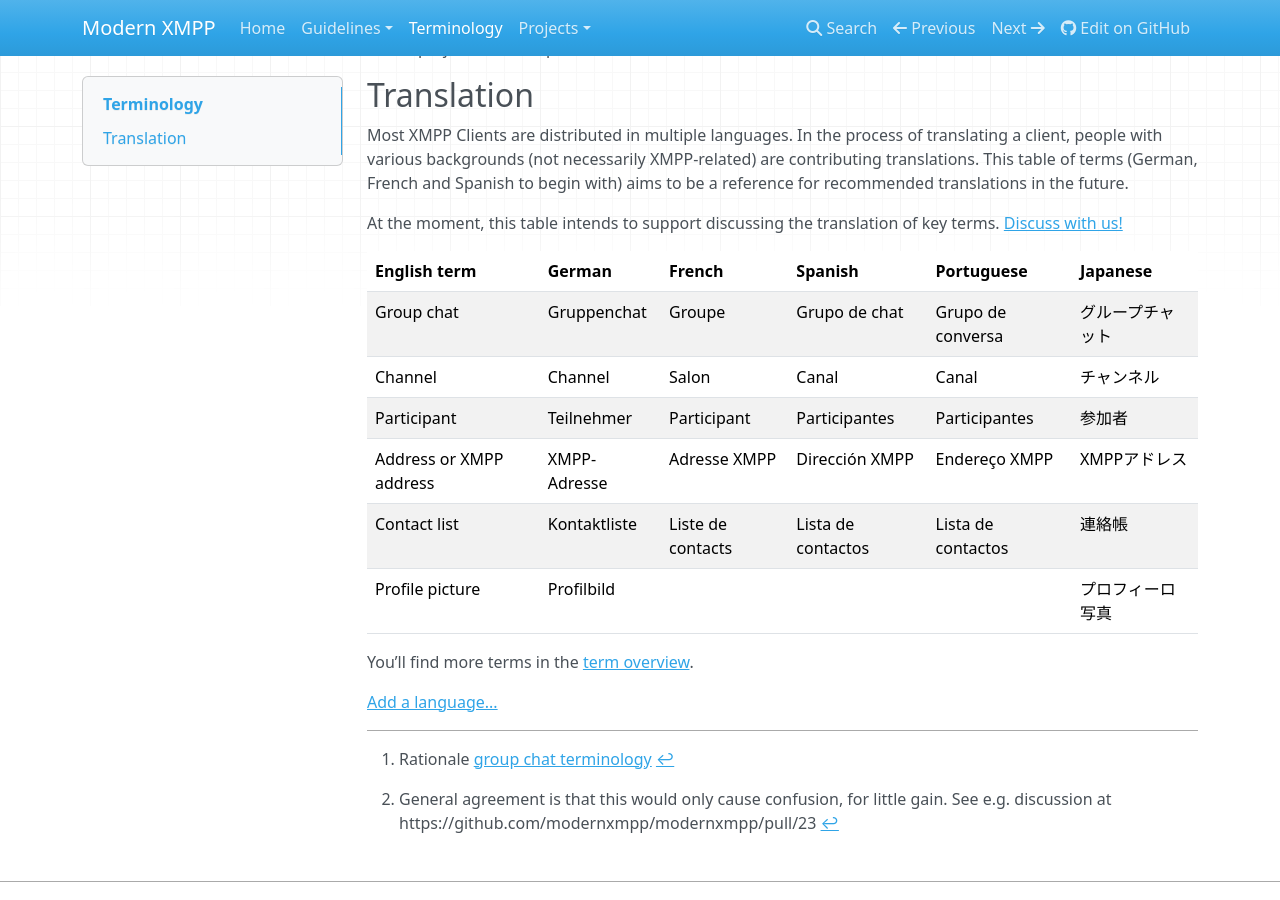
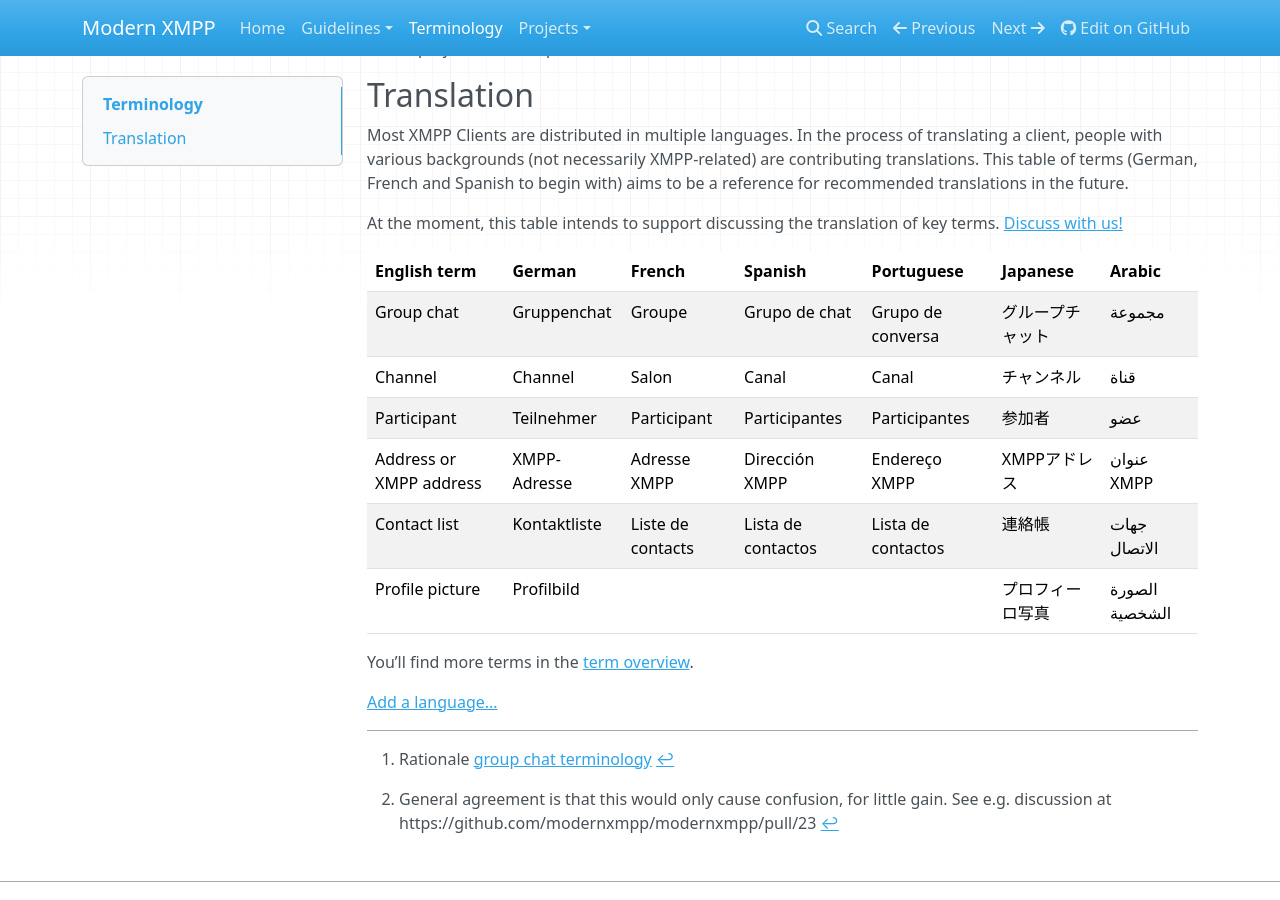
Before and after one commit to modernxmpp/modernxmpp, an MkDocs documentation site: the page built from docs/terminology.md, in a window 1280 px wide and 900 px high, scrolled down 472 px. Built offline with MkDocs 1.6.1, drawn with Linux system fonts in a browser that asks for light colours; nearby versions of some CDN libraries.

Commit message:
Add Arabic terminology

```diff
--- a/docs/terminology.md
+++ b/docs/terminology.md
@@ -20,14 +20,14 @@
 
 At the moment, this table intends to support discussing the translation of key terms. [Discuss with us!](xmpp:modernxmpp@rooms.modernxmpp.org?join)
 
-| English term            | German         | French            | Spanish            | Portuguese         | Japanese         |
-|-------------------------|----------------|-------------------|--------------------|--------------------|------------------|
-| Group chat              | Gruppenchat    | Groupe            | Grupo de chat      | Grupo de conversa  | グループチャット |
-| Channel                 | Channel        | Salon             | Canal              | Canal              | チャンネル       |
-| Participant             | Teilnehmer     | Participant       | Participantes      | Participantes      | 参加者           |
-| Address or XMPP address | XMPP-Adresse   | Adresse XMPP      | Dirección XMPP     | Endereço XMPP      | XMPPアドレス     |
-| Contact list            | Kontaktliste   | Liste de contacts | Lista de contactos | Lista de contactos | 連絡帳           |
-| Profile picture         | Profilbild     |                   |                    |                    | プロフィーロ写真 |
+| English term            | German         | French            | Spanish            | Portuguese         | Japanese         | Arabic         |
+|-------------------------|----------------|-------------------|--------------------|--------------------|------------------|----------------|
+| Group chat              | Gruppenchat    | Groupe            | Grupo de chat      | Grupo de conversa  | グループチャット | مجموعة         |
+| Channel                 | Channel        | Salon             | Canal              | Canal              | チャンネル       | قناة           |
+| Participant             | Teilnehmer     | Participant       | Participantes      | Participantes      | 参加者           | عضو            |
+| Address or XMPP address | XMPP-Adresse   | Adresse XMPP      | Dirección XMPP     | Endereço XMPP      | XMPPアドレス     | عنوان XMPP     |
+| Contact list            | Kontaktliste   | Liste de contacts | Lista de contactos | Lista de contactos | 連絡帳           | جهات الاتصال    |
+| Profile picture         | Profilbild     |                   |                    |                    | プロフィーロ写真 | الصورة الشخصية |
 
 You’ll find more terms in the [term overview](/translation-discussion).
 
```
